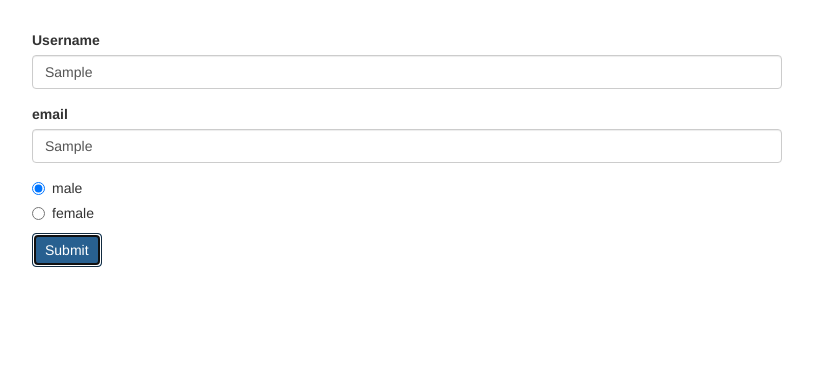
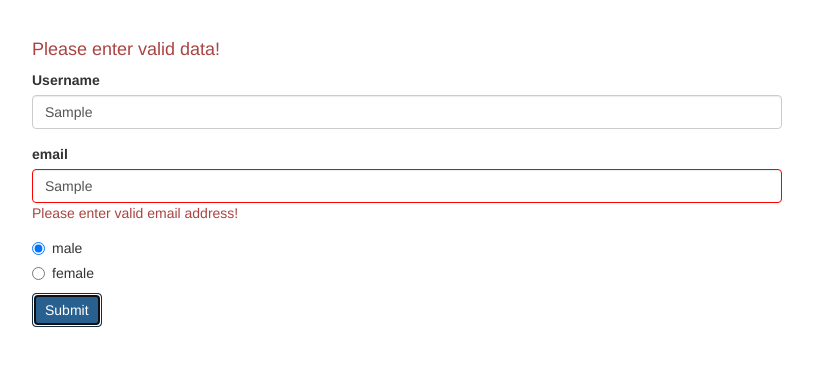
Before and after one commit to zoechbauer/ng-forms-reactive, an Angular app: page / in a window 1280 px wide. Both pictures are taken after typing "Sample", "Sample" into the empty fields and a click on the button "Submit". Shown: the top 366 px of the page, without its empty margins (233-1046 px from the left). Built offline with nearby package versions, Linux system fonts and the light colour scheme.

Commit message:
Display error messages

```diff
--- a/src/app/app.component.css
+++ b/src/app/app.component.css
@@ -1,3 +1,7 @@
 .container {
   margin-top: 30px;
 }
+
+input.ng-invalid.ng-touched {
+  border: 1px solid red;
+}
--- a/src/app/app.component.html
+++ b/src/app/app.component.html
@@ -2,6 +2,12 @@
   <div class="row">
     <div class="col-xs-12 col-sm-10 col-md-8 col-sm-offset-1 col-md-offset-2">
       <form [formGroup]="signUpForm" (ngSubmit)="onSubmit()">
+        <div
+          class="text-danger"
+          *ngIf="!signUpForm.valid && signUpForm.touched"
+        >
+          <h4>Please enter valid data!</h4>
+        </div>
         <div class="form-group">
           <label for="username">Username</label>
           <input
@@ -10,6 +16,14 @@
             class="form-control"
             formControlName="username"
           />
+          <span
+            class="text-danger"
+            *ngIf="
+              !signUpForm.get('username').valid &&
+              signUpForm.get('username').touched
+            "
+            >Please enter username!</span
+          >
         </div>
         <div class="form-group">
           <label for="email">email</label>
@@ -19,6 +33,13 @@
             class="form-control"
             formControlName="email"
           />
+          <span
+            class="text-danger"
+            *ngIf="
+              !signUpForm.get('email').valid && signUpForm.get('email').touched
+            "
+            >Please enter valid email address!</span
+          >
         </div>
         <div class="radio" *ngFor="let gender of genders">
           <label>
```
